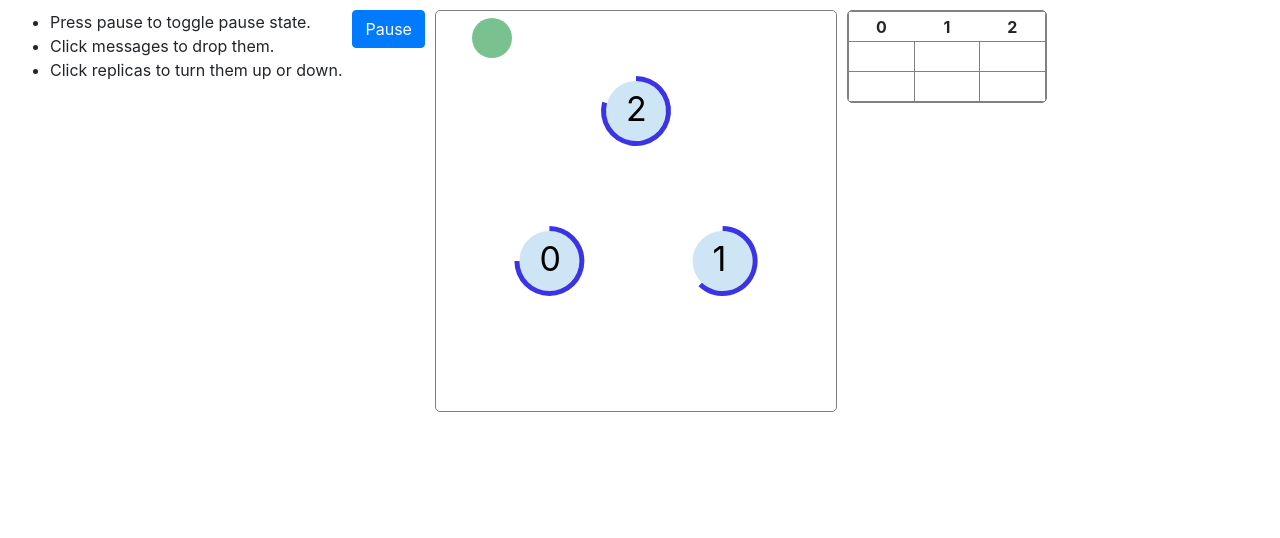
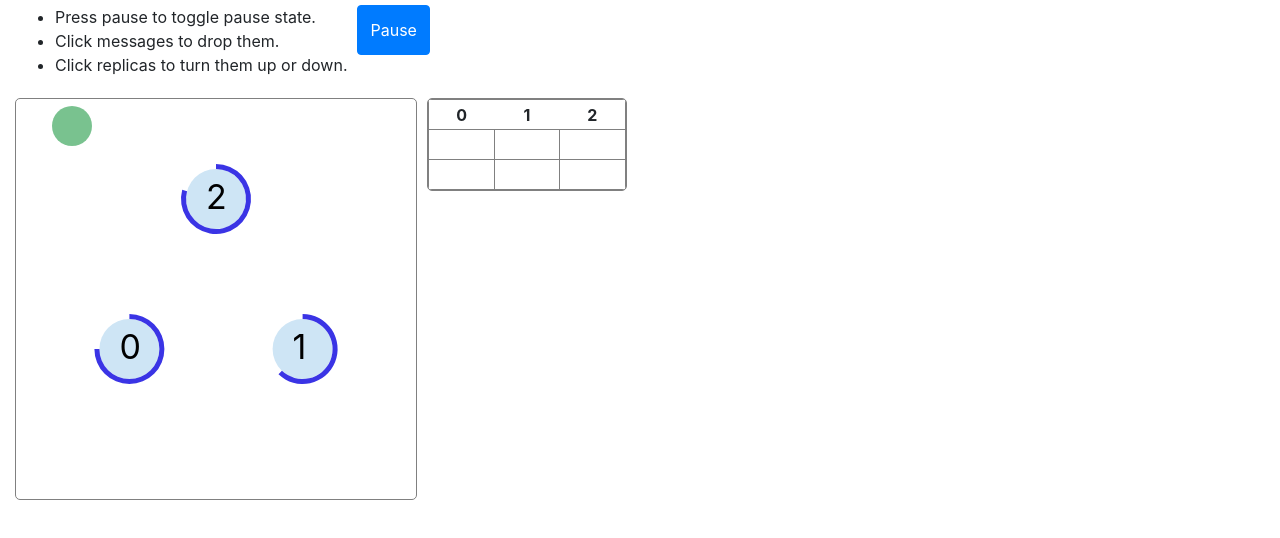
Before and after one commit to ritmatter/raft_visualization, a plain HTML site: page index.html in a window 1280 px wide. Drawn offline with Linux system fonts and the light colour scheme.

Commit message:
Make layout vertical to be better for iframe

```diff
--- a/css/styles.css
+++ b/css/styles.css
@@ -5,6 +5,7 @@
 }
 
 #pause-button {
+  height: 50px;
   float: left;
 }
 
@@ -48,9 +49,8 @@ td, tr {
   font-size: 20px;
 }
 
-#animation-and-controls {
-    margin-left: 25%;
-    margin-top: 10px;
+.row {
+  margin: 5px;
 }
 
 #animation-holder {
--- a/index.html
+++ b/index.html
@@ -16,6 +16,7 @@
 </head>
 
 <body>
+    <div class="row">
       <div id="information">
         <ul>
           <li>Press pause to toggle pause state.</li>
@@ -23,8 +24,10 @@
           <li>Click replicas to turn them up or down.</li>
         </ul>
       </div>
+      <button id="pause-button" class="btn btn-primary">Pause</button>
+    </div>
+    <div class="row">
       <div id="animation-and-controls">
-    <button id="pause-button" class="btn btn-primary">Pause</button>
         <div id="animation-holder">
             <svg id="animation"></svg>
         </div>
@@ -42,6 +45,7 @@
             </table>
         </div>
       </div>
+      </div>
 </body>
 
 </html>
```
Lines whose indentation alone changed are shown as unchanged.
